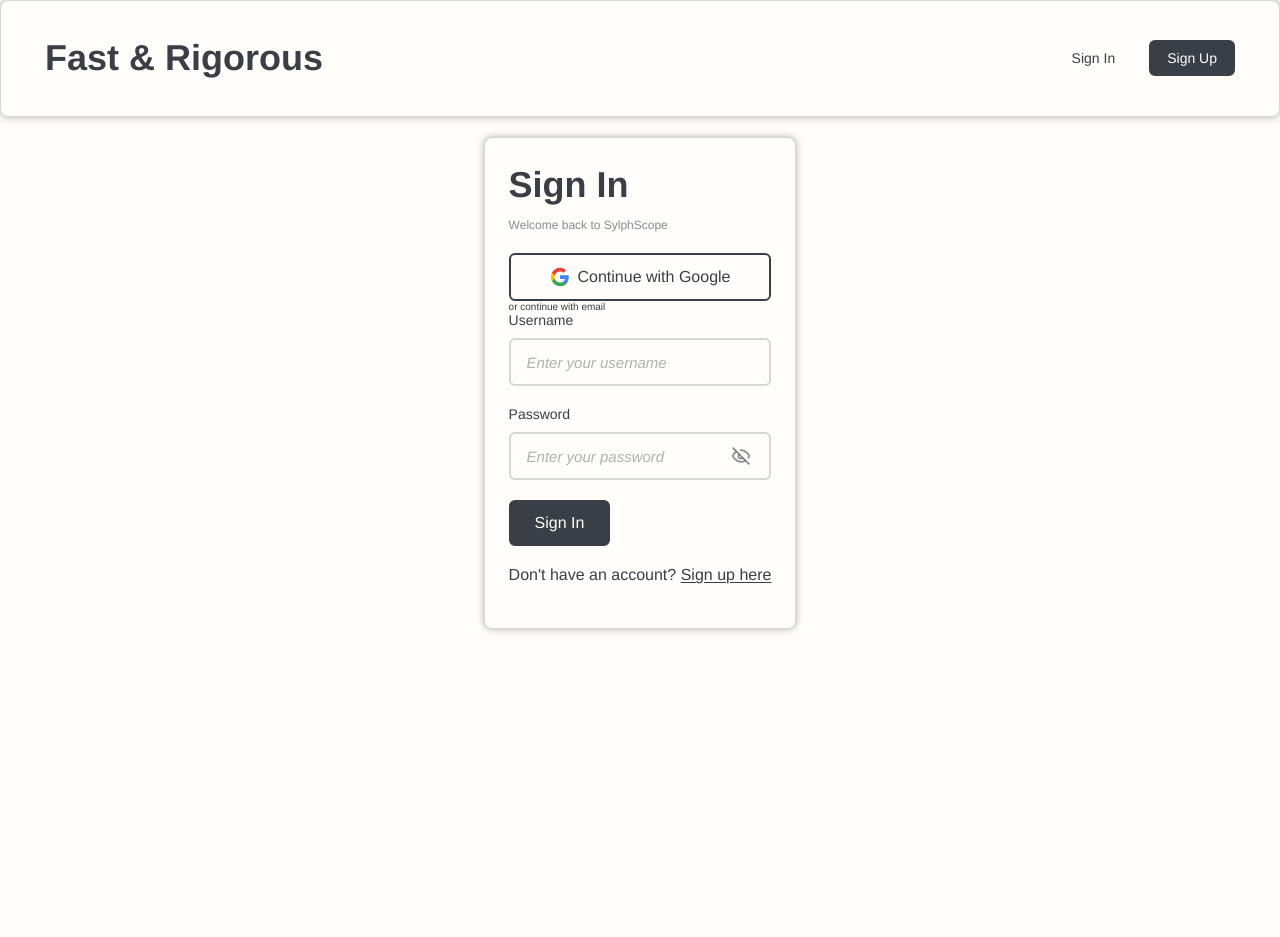
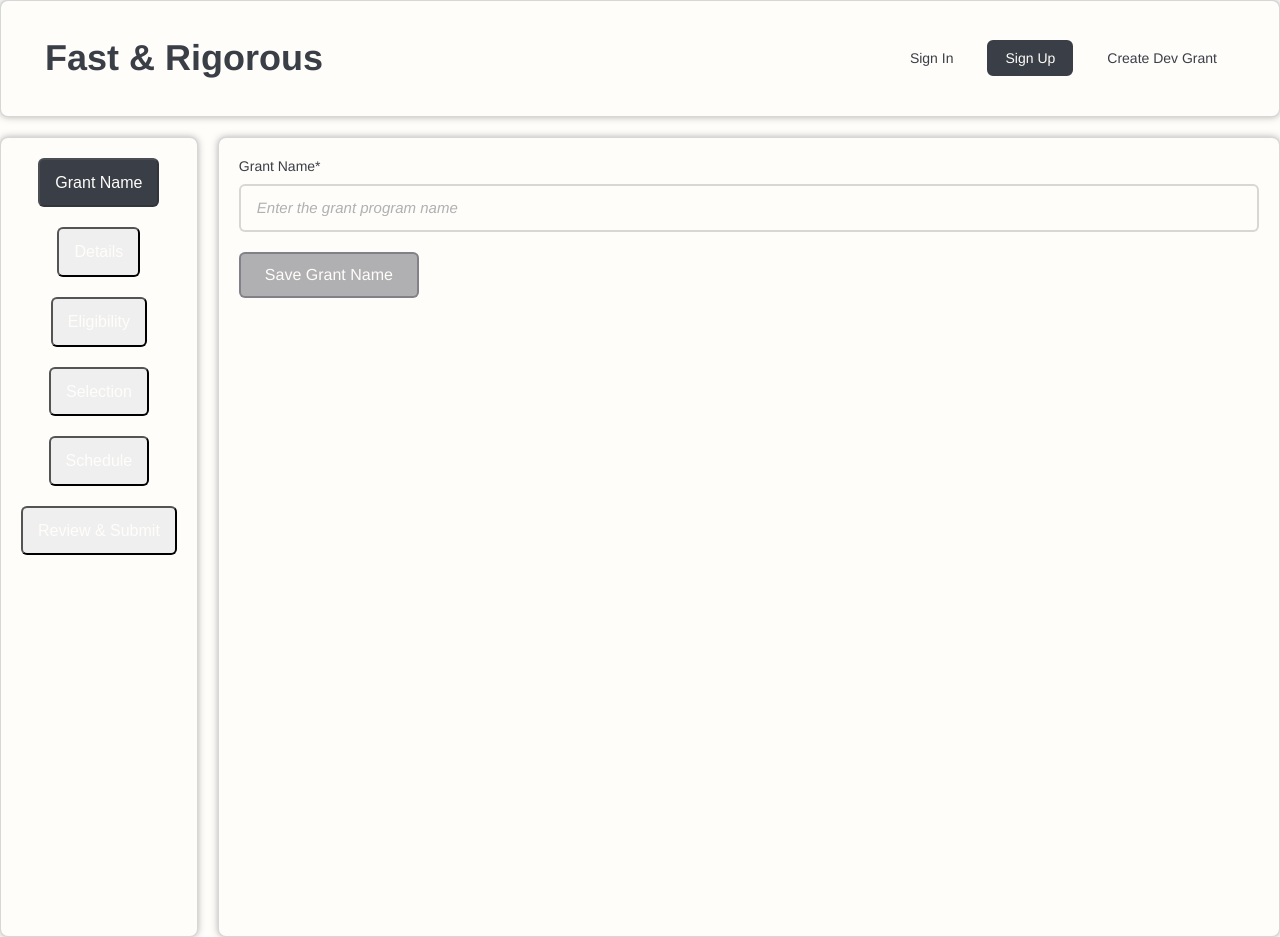
Before and after one commit to Payoshika/sylphscope_front, a React (Vite) app: page /create-dev in a window 1280 px wide. Before the commit this address led to /signin. Before the commit the page ends 800 px from the top, so only its background shows below. Built offline with nearby package versions, Linux system fonts and the light colour scheme.

Commit message:
modularised post/put request to create/update grant program

```diff
--- a/src/App.tsx
+++ b/src/App.tsx
@@ -32,6 +32,7 @@ function App() {
             <Route path="/oauth2/redirect" element={<OAuth2Redirect />} />
             <Route path="/mfa-verification" element={<MfaVerification />} />
             <Route path="/components" element={<Components />} />
+            <Route path="create-dev/*" element={<CreateGrantProgram />} />
             {/* Protected routes - all nested under ProtectedLayout */}
             <Route path="/" element={<ProtectedLayout />}>
               <Route path="settings" element={<Settings />} />
--- a/src/css/pages/createGrantProgram.scss
+++ b/src/css/pages/createGrantProgram.scss
@@ -17,7 +17,7 @@
 .grant-nav__item {
   padding: 1rem 1.5rem;
   border-radius: 6px;
-  color: #3a3e46;
+  p {color: $background-color;}
   text-decoration: none;
   transition: 0.2s;
   p {
@@ -25,7 +25,6 @@
   }
   &--active {
     background: $text-color;
-    color: $background-color;
   }
 }
 
--- a/src/pages/Navigation.tsx
+++ b/src/pages/Navigation.tsx
@@ -64,6 +64,9 @@ const Navigation: React.FC = () => {
                 <Link to="/signup" className="btn btn--small">
                   Sign Up
                 </Link>
+                <Link to="/create-dev/grant" className="btn btn--small btn--ghost">
+                  Create Dev Grant
+                </Link>
               </>
             )}
           </div>
--- a/src/pages/createGrantProgram/CreateGrantProgram.tsx
+++ b/src/pages/createGrantProgram/CreateGrantProgram.tsx
@@ -3,7 +3,7 @@ import GrantName from "./GrantName";
 import { useState } from "react";
 import type { GrantProgram, Schedule } from "../../types/grantProgram";
 import { GrantStatus } from "../../types/grantProgram";
-
+import { createGrantProgram, updateGrantProgram} from "../../services/GrantProgramService";
 
 const steps = [
   { key: "grant-name", label: "Grant Name" },
@@ -15,22 +15,35 @@ const steps = [
 ];
 
 const initialGrantProgram: GrantProgram = {
-    id: "",
+    id:"",
     title: "",
     description: "",
     providerId: "",
     status: GrantStatus.DRAFT,
-    schedule: {} as Schedule,
+    schedule: {
+        applicationStartDate: null,
+        applicationEndDate: null,
+        decisionDate: null,
+        fundDisbursementDate: null
+    } as Schedule,
     questionIds: [],
-    questionGroupsIds: [],
+    questionGroupsIds: []
 };
 
 const CreateGrantProgram = () => {
     const [grantProgram, setGrantProgram] = useState<GrantProgram>(initialGrantProgram);
     const [currentStep, setCurrentStep] = useState(steps[0].key);
-    const [grantName, setGrantName] = useState("");
     const goToStep = (stepKey: string) => setCurrentStep(stepKey);
     let StepComponent = null;
+
+    const handleCreateGrant = async (grantProgram: GrantProgram) => {
+    return createGrantProgram(grantProgram);
+    };
+
+    const handleUpdateGrant = async (id: string, grantProgram: GrantProgram) => {
+        return updateGrantProgram(id, grantProgram);
+    };
+
     switch (currentStep) {
         case "grant-name":
         StepComponent = (
@@ -39,6 +52,8 @@ const CreateGrantProgram = () => {
             name="grantName"
             grantProgram={grantProgram}
             onGrantProgramChange={setGrantProgram}
+            onCreateGrant={handleCreateGrant}
+            onUpdateGrant={handleUpdateGrant}
             />
         );
         break;
--- a/src/pages/createGrantProgram/GrantName.tsx
+++ b/src/pages/createGrantProgram/GrantName.tsx
@@ -1,7 +1,6 @@
 import React, { useState } from "react";
 import TextInput from "../../components/inputComponents/TextInput";
 import Button from "../../components/basicComponents/Button";
-import { apiClient } from "../../utility/ApiClient";
 import type { GrantProgram } from "../../types/grantProgram";
 
 interface GrantNameProps {
@@ -9,6 +8,8 @@ interface GrantNameProps {
   name: string;
   grantProgram: GrantProgram;
   onGrantProgramChange: (updated: GrantProgram) => void;
+  onCreateGrant: (grantProgram: GrantProgram) => Promise<any>;
+  onUpdateGrant: (id: string, grantProgram: GrantProgram) => Promise<any>;
   error?: boolean | string;
   required?: boolean;
 }
@@ -18,6 +19,8 @@ const GrantName: React.FC<GrantNameProps> = ({
   name,
   grantProgram,
   onGrantProgramChange,
+  onCreateGrant,
+  onUpdateGrant,
   error = false,
   required = true,
 }) => {
@@ -37,25 +40,26 @@ const GrantName: React.FC<GrantNameProps> = ({
     setIsSubmitting(true);
     setSubmitError(null);
     setSubmitSuccess(null);
-
     try {
-      // Send the entire GrantProgram object
-      console.log(grantProgram);
-      const response = await apiClient.post("/api/grant-programs", grantProgram);
-      if (response.success) {
-        setSubmitSuccess("Grant name saved successfully!");
+      let response;
+      if (grantProgram.id && grantProgram.id !== "") {
+        response = await onUpdateGrant(grantProgram.id, grantProgram);
+        setSubmitSuccess("Grant name updated successfully.");
       } else {
-        setSubmitError(response.message || "Failed to save grant name.");
+        response = await onCreateGrant(grantProgram);
+        console.log(response);
+        setSubmitSuccess("Grant name is created successfully.");
       }
     } catch (err: any) {
-      setSubmitError(err.message || "Failed to save grant name.");
+        console.error(err);
+        setSubmitError("Failed to save grant name. Please try again.");
     } finally {
       setIsSubmitting(false);
     }
   };
 
   return (
-    <div className="form-group">
+  <form className="form-group" onSubmit={handleSubmit}>
     <TextInput
       id={id}
       name={name}
@@ -70,11 +74,10 @@ const GrantName: React.FC<GrantNameProps> = ({
     <Button
       text={isSubmitting ? "Saving..." : "Save Grant Name"}
       disabled={isSubmitting || !grantProgram.title}
-        onClick={handleSubmit}
     />
     {submitError && <div className="error-message">{submitError}</div>}
     {submitSuccess && <div className="success-message">{submitSuccess}</div>}
-    </div>
+  </form>
   );
 };
 
--- /dev/null
+++ b/src/services/GrantProgramService.tsx
@@ -0,0 +1,11 @@
+import { apiClient } from "../utility/ApiClient";
+import type { GrantProgram } from "../types/grantProgram";
+
+export const createGrantProgram = async (grantProgram: GrantProgram) => {
+const { id, ...grantProgramWithoutId } = grantProgram;
+return apiClient.post("/api/grant-programs", grantProgramWithoutId);
+};
+
+export const updateGrantProgram = async (id: string | number, grantProgram: GrantProgram) => {
+  return apiClient.put(`/api/grant-programs/${id}`, grantProgram);
+};
--- a/src/types/auth.ts
+++ b/src/types/auth.ts
@@ -1,5 +1,3 @@
-import type { User } from "./user";
-
 export interface LoginRequest {
   username: string;
   password: string;
--- a/src/types/grantProgram.ts
+++ b/src/types/grantProgram.ts
@@ -1,16 +1,17 @@
-export enum GrantStatus {
-    DRAFT = "DRAFT",
-    OPEN = "OPEN",
-    IN_REVIEW = "IN_REVIEW",
-    CLOSED = "CLOSED",
-    ARCHIVED = "ARCHIVED"
-}
-
+export const GrantStatus = {
+    DRAFT: "DRAFT",
+    OPEN: "OPEN",
+    IN_REVIEW: "IN_REVIEW",
+    CLOSED: "CLOSED",
+    ARCHIVED: "ARCHIVED"
+} as const;
+export type GrantStatus = typeof GrantStatus[keyof typeof GrantStatus];
 export interface Schedule {
-  applicationStartDate: string;
-  applicationEndDate: string;
-  decisionDate: string;
-  fundDisbursementDate: string;
+  applicationStartDate: string | null;
+  applicationEndDate: string | null;
+  decisionDate: string | null;
+  fundDisbursementDate: string | null;
+  // ...other fields if needed
 }
 
 export interface GrantProgram {
```
Also changed, not shown: src/pages/createGrantProgram/GrantDescription.tsx (added). Lines whose indentation alone changed are shown as unchanged.
